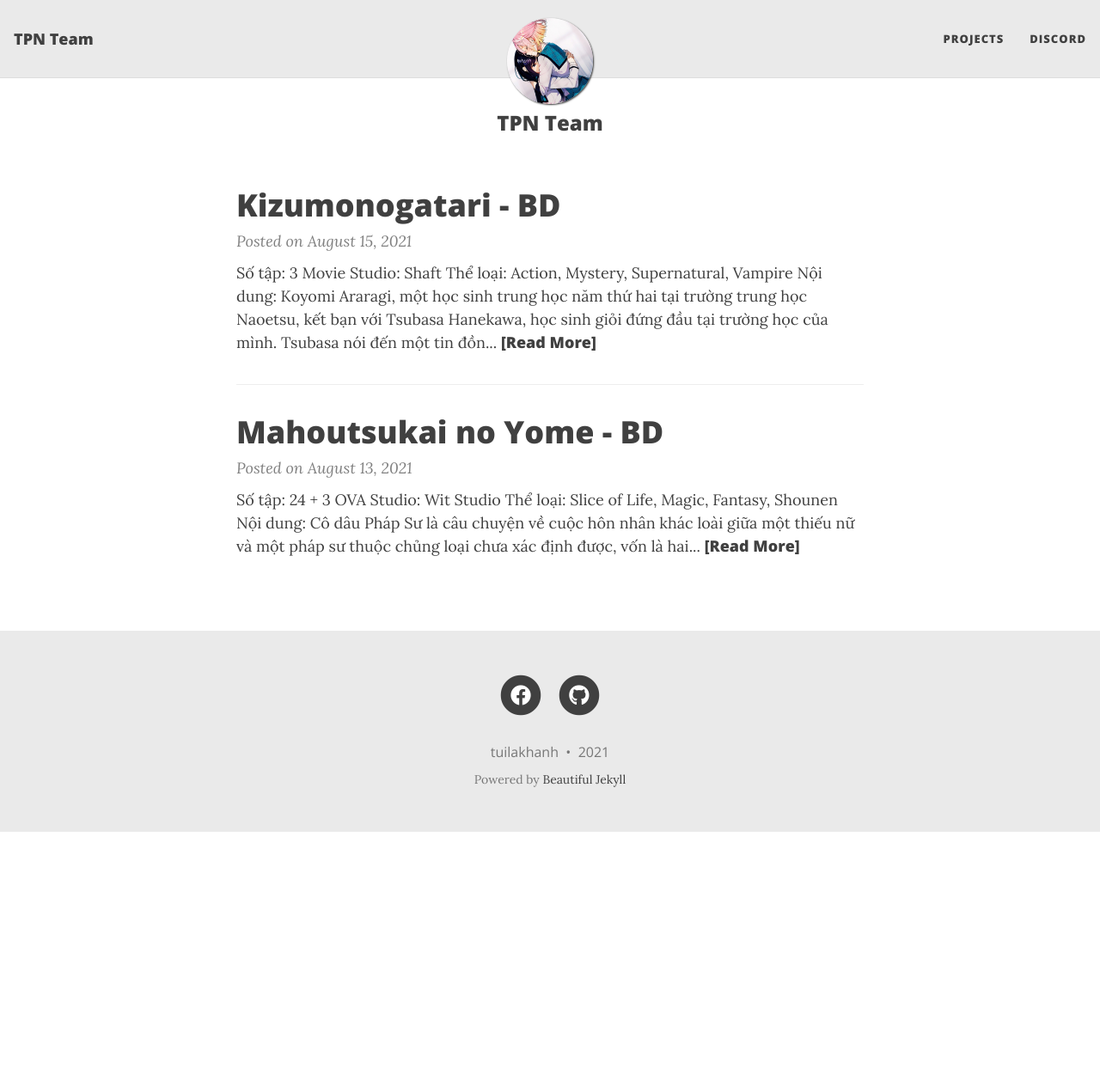
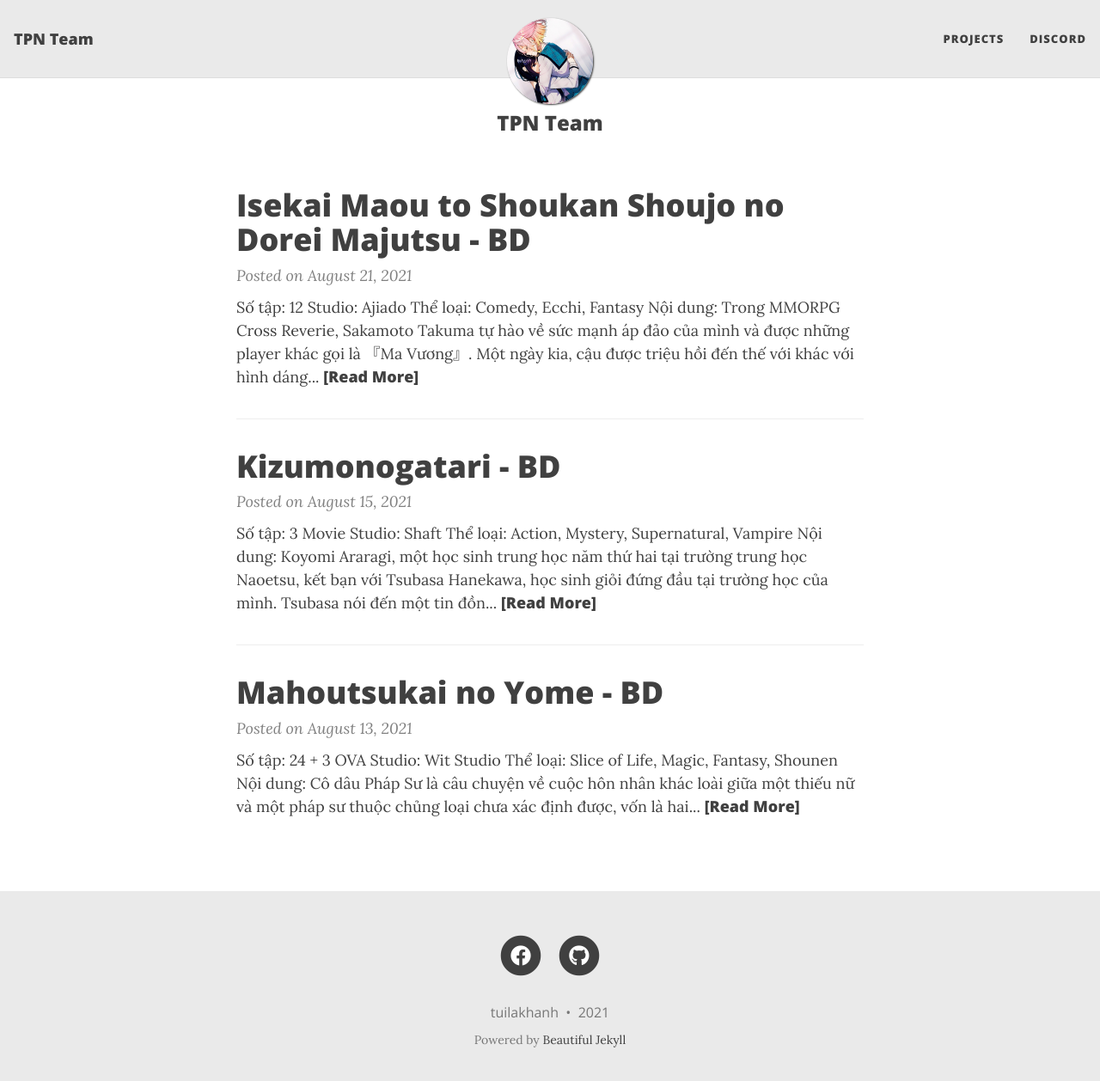
Before and after one commit to TPN-Team/TPN-Team.github.io, a Jekyll site: the page built from index.html, in a window 1280 px wide and 1271 px high. Shown: the top 1258 px of the window at 86% size. Built offline with Jekyll 4.4.1, drawn with Linux system fonts in a browser that asks for light colours; nearby versions of some CDN libraries; the list of posts is cut into pages by our own code.

Commit message:
Isekai Maou to Shoukan Shoujo no Dorei Majutsu
Some stuff with project page

```diff
--- /dev/null
+++ b/_posts/2021-08-21-isekai-maou-to-shoukan-shoujo-no-dorei-majutsu.md
@@ -0,0 +1,24 @@
+---
+layout: post
+title: "Isekai Maou to Shoukan Shoujo no Dorei Majutsu - BD"
+share-description: ""
+tags: [Isekai Maou to Shoukan Shoujo no Dorei Majutsu]
+comments: false
+---
+
+![Thumb](https://tpn-team.github.io/assets/img/fg654bff6456j5.jpg){: .mx-auto.d-block :}
+<center>
+<b>Số tập:</b> 12 <br>
+<b>Studio:</b> Ajiado <br>
+<b>Thể loại:</b> Comedy, Ecchi, Fantasy <br>
+<b>Nội dung:</b> Trong MMORPG Cross Reverie, Sakamoto Takuma tự hào về sức mạnh áp đảo của mình và được những player khác gọi là 『Ma Vương』. Một ngày kia, cậu được triệu hồi đến thế với khác với hình dáng trong game. Ở đó có hai người con gái cứ khăng khăng rằng mình là chủ triệu hồi. Takuma đã bị các cô gái áp dụng ma thuật nô lệ hóa dùng cho thú triệu hồi — Tuy nhiên, năng lực vốn có của cậu, 《Phản Hồi Ma Thuật》, đã kích hoạt! Chính các cô gái mới là người trở thành nô lệ! Takuma cảm thấy bối rối. Cậu tuy là ma thuật sư mạnh nhất, nhưng lại không có năng lực giao tiếp. Cậu chỉ có thể nói thành lời khi đóng vai Ma Vương như từng làm ở trong game!? Cuộc phiêu lưu ở thế giới khác của Ma Vương (đóng kịch) có sức mạnh tuyệt đối làm rung chuyển thế giới, bắt đầu!
+ <br>
+
+<hr>
+
+<b>Nhân sự:</b> Shimakaze<br>
+Cảm ơn <b>Crazy-sol</b> đã làm ra bản dịch chất lượng này. <br>
+Chúc các bạn xem film vui vẻ! <br><br>
+<b><a href="https://github.com/TPN-Team/TPN-Team-DDL/blob/master/Isekai%20Maou%20to%20Shoukan%20Shoujo%20no%20Dorei%20Majutsu.md">DDL</a></b> <br>
+</center>
+<!-- excerpt-end -->
```
Also changed, not shown: projects.md (+2 -1 lines), assets/img/IsekaiMaoutoShoukan.jpg (added), assets/img/fg654bff6456j5.jpg (added), assets/img/kizumonogatari.jpg, assets/img/mahoutsukai.jpg (added), assets/img/mahoutsukai.png (deleted).
